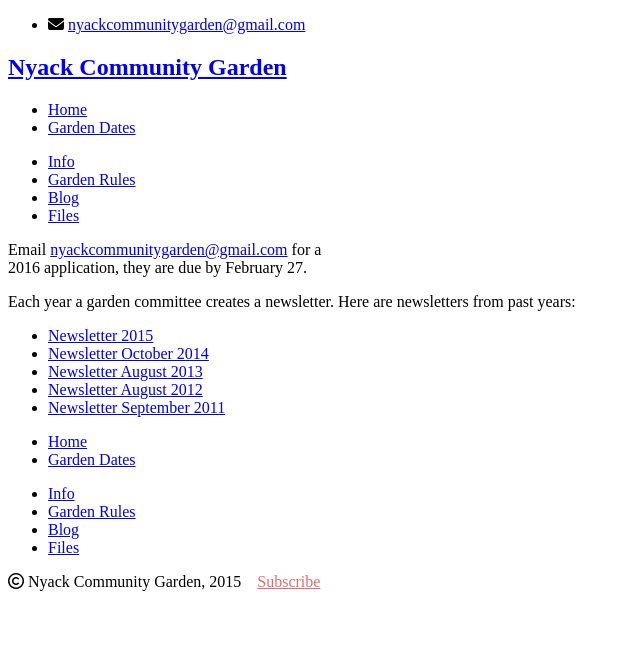
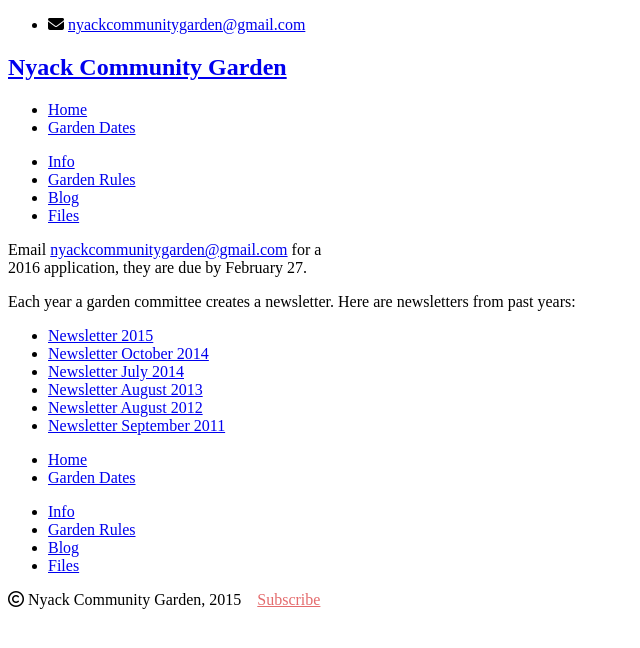
Before and after one commit to bosborne/nyackcommunitygarden, a Jekyll site: the page built from files/index.md, in a window 1280 px wide. Shown: the top 648 px of the page, without its empty margins (0-640 px from the left). Built offline with Jekyll 4.4.1, drawn with Linux system fonts in a browser that asks for light colours; nearby versions of some CDN libraries; library files that are not in the unit come from our copies.

Commit message:
Add July 2014 newsletter

```diff
--- a/files/index.md
+++ b/files/index.md
@@ -8,6 +8,7 @@
 
 - [Newsletter 2015](/pdf/Newsletter_2015.pdf)
 - [Newsletter October 2014](/pdf/Newsletter_October_2014.pdf)
+- [Newsletter July 2014](/pdf/Newsletter_July_2014.pdf)
 - [Newsletter August 2013](/pdf/Newsletter_August_2013.pdf)
 - [Newsletter August 2012](/pdf/Newsletter_August_2012.pdf)
 - [Newsletter September 2011](/pdf/Newsletter_September_2011.pdf)
```
Also changed, not shown: info/index.html (line endings or trailing spaces), 1 other file.
